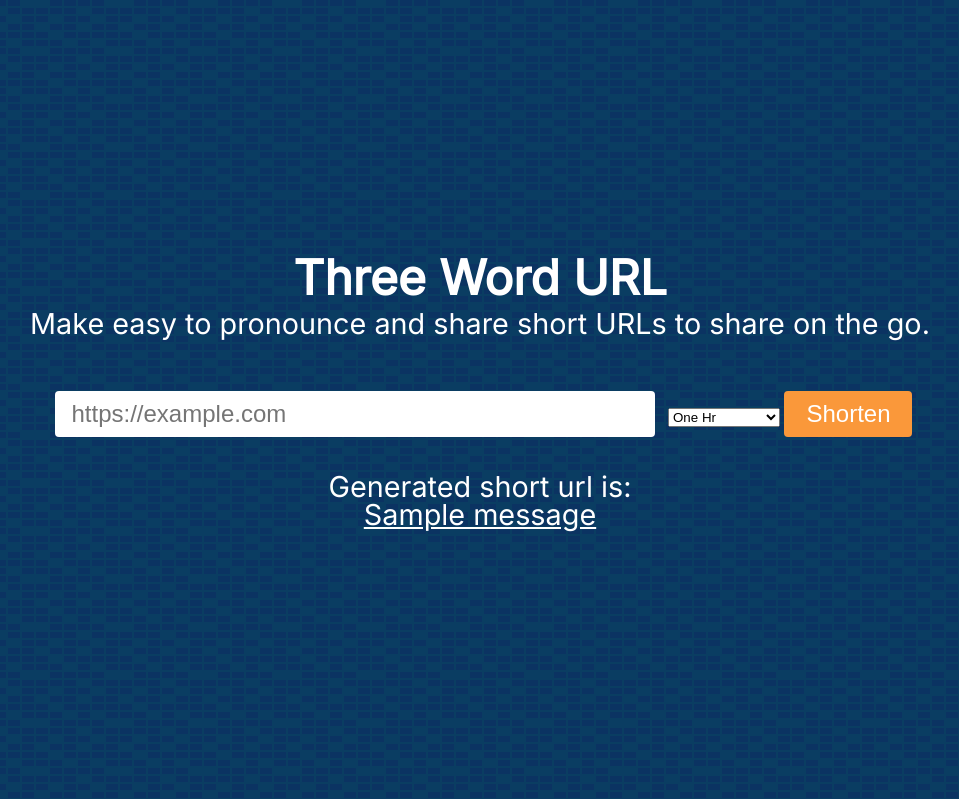
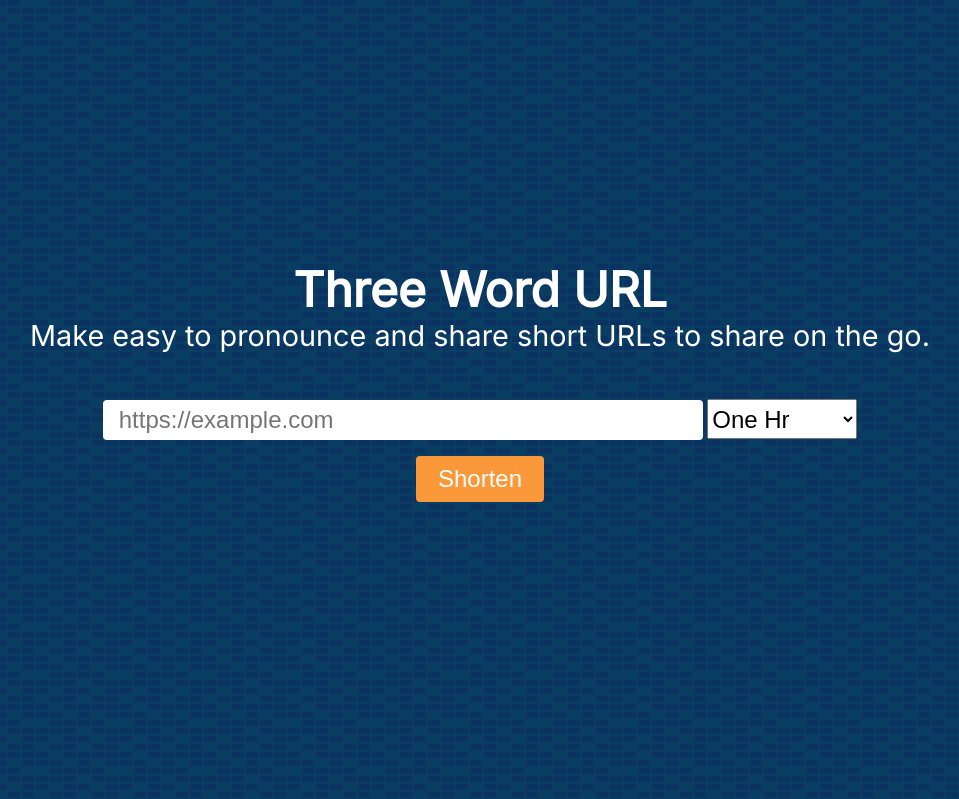
Before and after one commit to srirajshukla/3-word-url, a Django app: page / in a window 1280 px wide. Shown: the top 799 px of the page, without its empty margins (160-1119 px from the left). Run offline with Django 3.2, Linux system fonts and the light colour scheme; tables that the repository leaves empty hold one stand-in row (values such as "Sample post"); one stand-in notice (Sample message) is shown.

Commit message:
Update homepage
Make dropdown style coherent with theme
Add color to flashed messages

```diff
--- a/get_handling/static/styles.css
+++ b/get_handling/static/styles.css
@@ -62,20 +62,27 @@ input[type="url"] {
   outline: none;
   border-radius: 4px;
   padding: 0.5rem 1rem;
-  margin: 0.25rem 0.5rem;
   font-size: 1.5rem;
-  line-height: 1.25;
   width: 100%;
+  height: 40px;
 }
 
 .url-input {
   max-width: 600px;
 }
 
+select {
+  width: 150px;
+  height: 40px;
+  font-size: 1.5rem;
+  outline: none;
+}
+
 .url-submit {
   border: none;
   border-radius: 4px;
   padding: 0.5rem 1rem;
+  margin: 1rem;
   font-size: 1.5rem;
   line-height: 1.25;
   color: #fff;
@@ -86,6 +93,18 @@ input[type="url"] {
 
 .short-url {
   margin-top: 2rem;
+}
+
+.messages {
+  margin-top: 1rem;
+}
+
+.message-error {
+  color: #f00;
+}
+
+.message-warning {
+  color: #ff7800;
 }
 
 section {
--- a/get_handling/templates/index.html
+++ b/get_handling/templates/index.html
@@ -30,28 +30,42 @@
             <option value="24">Twentyfour Hrs</option>
             <option value="0">Forever</option>
           </select>
-              <input class="url-submit" type="submit" value="Shorten"/>
+          <input class="url-submit" type="submit" value="Shorten" />
         </fieldset>
       </form>
 
       {% if messages %}
-      <div class="short-url">
+        <div class="messages">
             {% for message in messages %}
-        <p>
-          Generated short url is: <br />
+            {% if message.level == DEFAULT_MESSAGE_LEVELS.ERROR %}
+            <p{% if message.tags %} class="message-{{ message.tags }}"{% endif %}>
+                {{ message }}
+            </p>
+            {% endif %}
+            {% if message.level == DEFAULT_MESSAGE_LEVELS.WARNING %}
+            <p{% if message.tags %} class="message-{{ message.tags }}"{% endif %}>
+                {{ message }}
+            </p>
+            {% endif %}
+            {% if message.level == DEFAULT_MESSAGE_LEVELS.INFO %}
+            <p{% if message.tags %} class="message-{{ message.tags }}"{% endif %}>
                 <a href="{{ message }}">{{ message }}</a>
             </p>
+            {% endif %}
             {% endfor %}
           </div>
+      {% endif %}
     </div>
-    {% endif %}
   </div>
 </header>
 <section>
   <div class="container">
     <h1>About</h1>
     <p>
-      Sometimes we need to share a URL quickly. While it is easy to generate a short URL via a variety of services, they are not easy to share. 3 Word URL resolves this issue by using easy to pronounce English words which you can share verbally. Check it out!
+      Sometimes we need to share a URL quickly. While it is easy to generate a
+      short URL via a variety of services, they are not easy to share. 3 Word
+      URL resolves this issue by using easy to pronounce English words which you
+      can share verbally. Check it out!
     </p>
     <p><a href="/all">View all generated URLs</a></p>
   </div>
```
Lines whose indentation alone changed are shown as unchanged.
